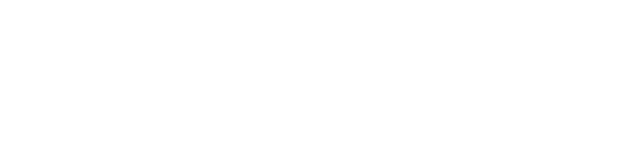
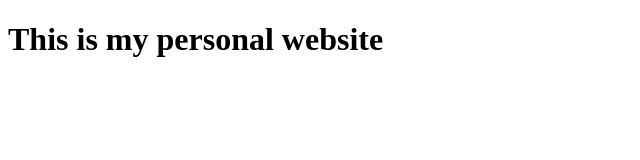
Before and after one commit to Jessica-Woode/jessica-woode.github.io, a plain HTML site: page index.html in a window 1280 px wide. Shown: the whole page, without its empty margins (0-640 px from the left). Drawn offline with Linux system fonts and the light colour scheme.

Commit message:
Update index.html
put something on there

```diff
--- a/index.html
+++ b/index.html
@@ -5,6 +5,6 @@
     <title>Jessica Woode</title>
 </head>
 <body>
-
+<h1>This is my personal website
 </body>
 </html>
```
